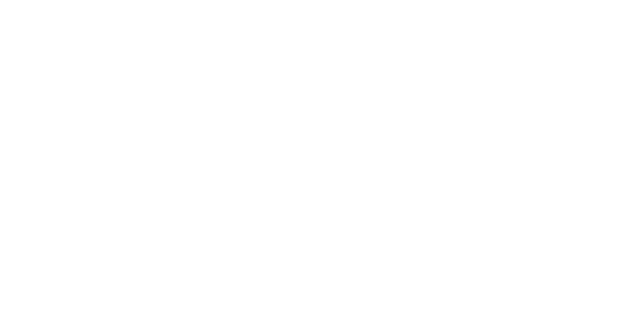
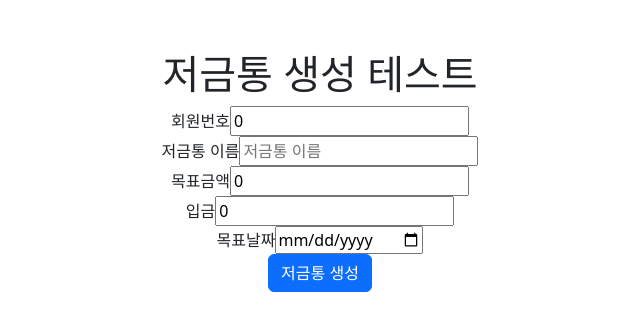
Before and after one commit to Zoo-Money/ZooMoney_FrontEnd, a React (Create React App) app: page /account in a window 1280 px wide. Before the commit this address had no page. Shown: the top 330 px of the page, without its empty margins (320-960 px from the left). Built offline with nearby package versions, Linux system fonts and the light colour scheme.

Commit message:
[feat]: 저금통 메인 페이지 개발 #15

```diff
--- a/src/App.js
+++ b/src/App.js
@@ -1,8 +1,9 @@
 import "bootstrap/dist/css/bootstrap.min.css";
 import { Route, BrowserRouter as Router, Routes } from "react-router-dom";
+import AccountTest from "./account/AccountTest";
+import NotifyTest from "./account/NotifyTest";
 import "./App.css";
 import StockBegin from "./stock/StockBegin";
-import NotifyTest from "./account/NotifyTest";
 
 function App() {
   return (
@@ -52,6 +53,7 @@
         */}
         <Route path="/" element={<StockBegin />} />
         <Route path="/notify" element={<NotifyTest />} />
+        <Route path="/account" element={<AccountTest />} />
         {/*
         <Route path="/" element={<StockMain />} />
         <Route path="/" element={<MyStockDetail />} />
--- /dev/null
+++ b/src/account/AccountTest.jsx
@@ -0,0 +1,76 @@
+import axios from "axios";
+import React, { useState } from "react";
+import { Button } from "react-bootstrap";
+
+function AccountTest() {
+  const [target, setTarget] = useState(0);
+  const [name, setName] = useState("");
+  const [goal, setGoal] = useState(0);
+  const [now, setNow] = useState(0);
+  const [date, setDate] = useState("");
+
+  const insertAccount = async () => {
+    try {
+      await axios.post("http://localhost:7777/zoomoney/account/insert", {
+        memberNum: target,
+        accountName: name,
+        accountGoal: goal,
+        accountNow: now,
+        accountEnd: date,
+      });
+    } catch (error) {
+      console.error("저금통 생성 실패", error);
+    }
+  };
+
+  return (
+    <div className="content">
+      <h1>저금통 생성 테스트</h1>
+      <div>
+        <label>회원번호</label>
+        <input
+          type="number"
+          value={target}
+          onChange={(e) => setTarget(e.target.value)}
+          placeholder="회원번호"
+        />
+        <br></br>
+        <label>저금통 이름</label>
+        <input
+          type="text"
+          value={name}
+          onChange={(e) => setName(e.target.value)}
+          placeholder="저금통 이름"
+        />
+        <br></br>
+        <label>목표금액</label>
+        <input
+          type="number"
+          value={goal}
+          onChange={(e) => setGoal(e.target.value)}
+          placeholder="저금통 금액"
+        />
+        <br></br>
+        <label>입금</label>
+        <input
+          type="number"
+          value={now}
+          onChange={(e) => setNow(e.target.value)}
+          placeholder="입금 금액"
+        />
+        <br></br>
+        <label>목표날짜</label>
+        <input
+          type="date"
+          value={date}
+          onChange={(e) => setDate(e.target.value)}
+        />
+        <br></br>
+
+        <Button onClick={insertAccount}>저금통 생성</Button>
+      </div>
+    </div>
+  );
+}
+
+export default AccountTest;
--- a/src/account/NotifyTest.jsx
+++ b/src/account/NotifyTest.jsx
@@ -2,20 +2,16 @@
 import React, { useState } from "react";
 import { Button } from "react-bootstrap";
 
-function NotifyTest(props) {
+function NotifyTest() {
   const [target, setTarget] = useState(0);
 
   const sendNotification = async () => {
     try {
-      const response = await axios.post(
-        "http://localhost:7777/zoomoney/notify/send",
-        {
-          memberNum: target,
-          notifyContent: "test",
-          notifyUrl: "test.com",
-        }
-      );
-      console.log("알림 전송 성공", response);
+      await axios.post("http://localhost:7777/zoomoney/notify/send", {
+        memberNum: target,
+        notifyContent: "test",
+        notifyUrl: "test.com",
+      });
     } catch (error) {
       console.error("알림 전송 실패", error);
     }
```
